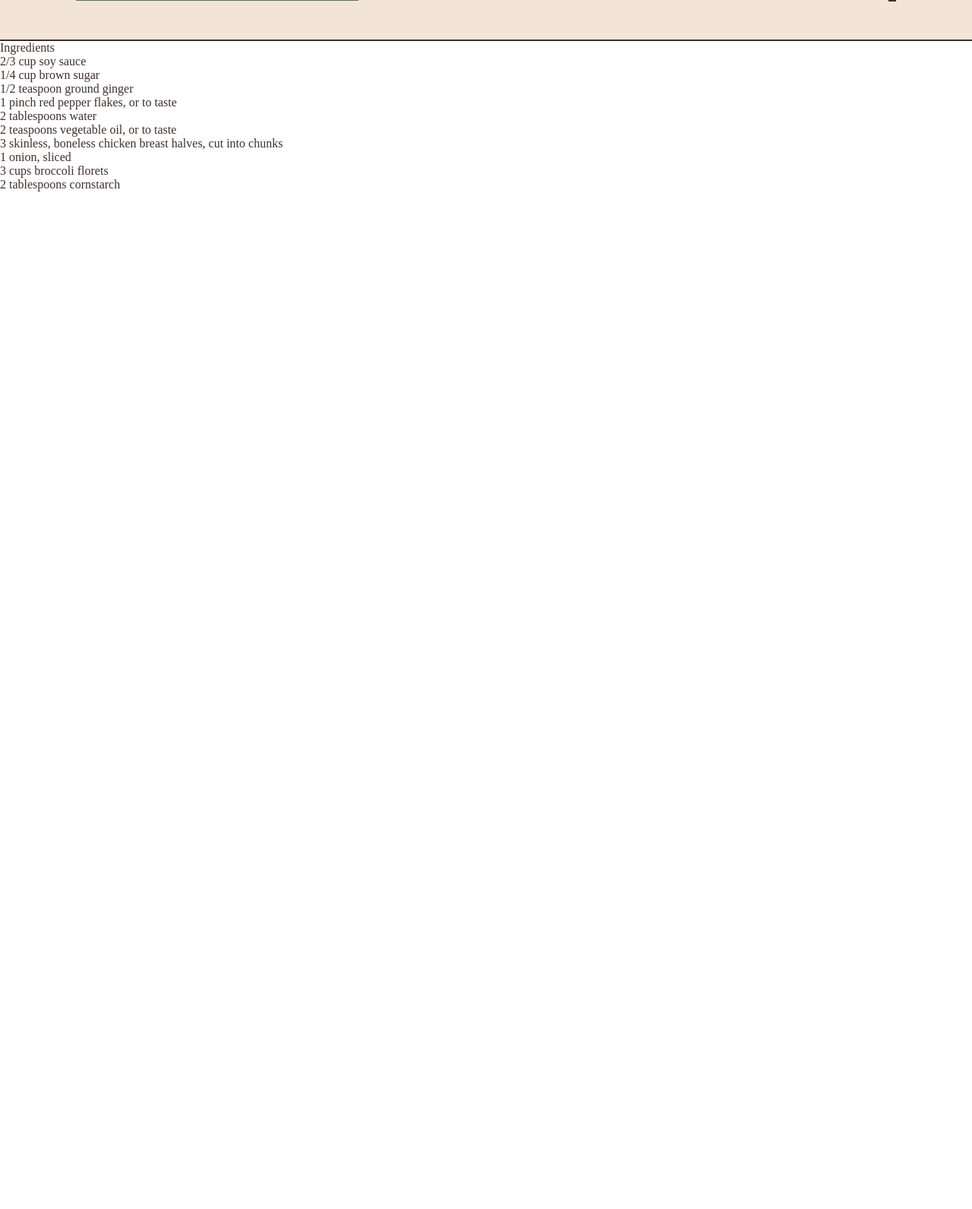
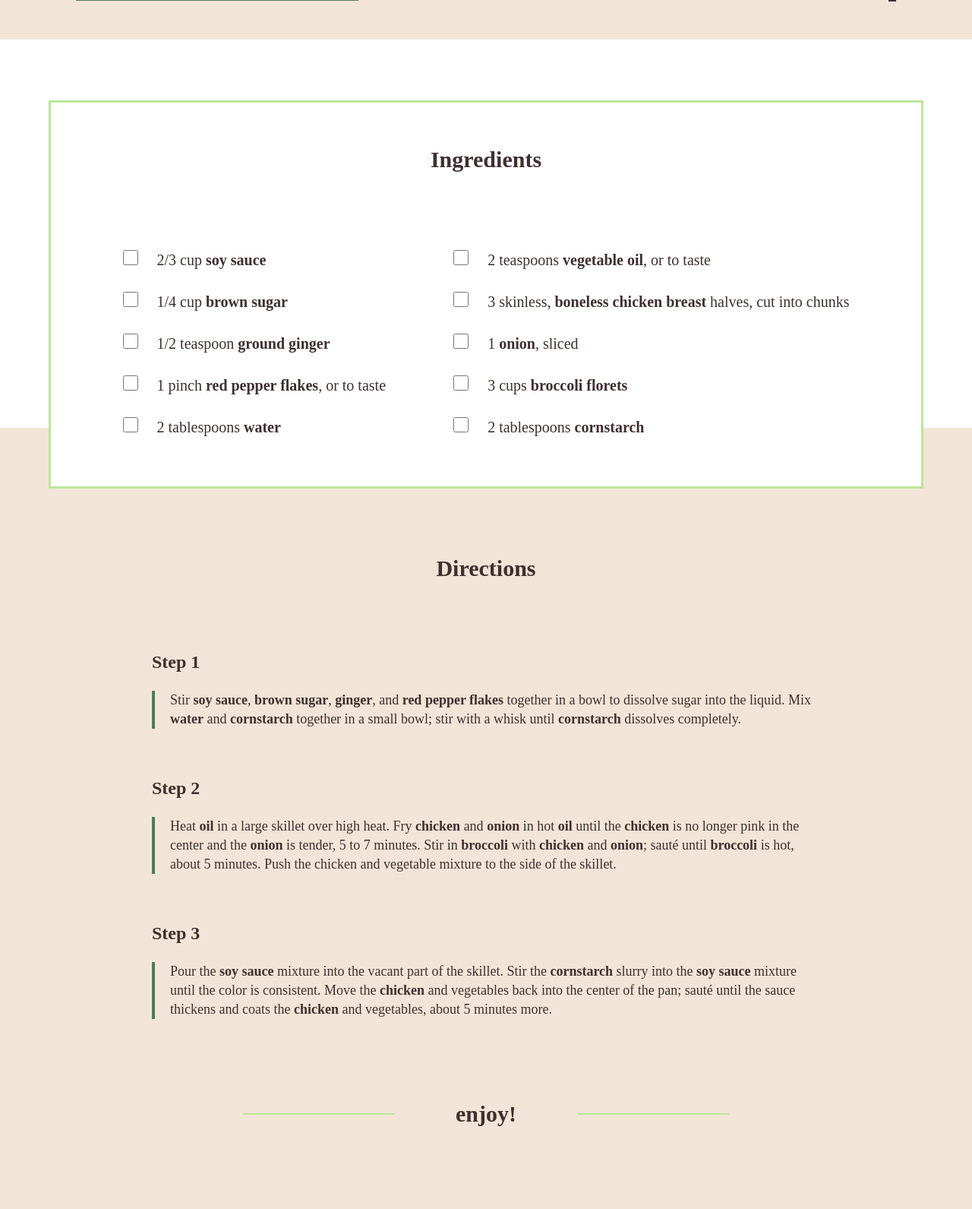
Before and after one commit to cleisen/idm232, a PHP site: page / in a window 1280 px wide. Shown: the part 673-2264 px from the top of the page at 76% size. Before the commit the page ends 925 px from the top, so only its background shows below. Run offline with PHP 8.4, Linux system fonts and the light colour scheme; some web fonts are replaced.

Commit message:
2nd half of page

```diff
--- a/final/index.php
+++ b/final/index.php
@@ -7,10 +7,12 @@
 
 <main>
     <section class="top">
+
         <div class="info__card">
             <div class="recipe__title">
             Broccoli and Chicken Stir-Fry
             </div>
+
             <div class="info">
                 <ul>
                     <li>Difficulty:
@@ -26,31 +28,99 @@
                 </ul>
             </div>
         </div>
+
         <div class="recipe__image">
             <img src="images/broccoli-and-chicken.png">
         </div>
+
     </section>
 
+
     <section class="ingredient__section">
+
         <div class="center__card">
             <div class="center__subtitle">
                 Ingredients
             </div>
+
             <div class="ingredients">
-                <ul>
-                    <li>2/3 cup <span>soy sauce</span></li>
-                    <li>1/4 cup <span>brown sugar</span></li>
-                    <li>1/2 teaspoon <span>ground ginger</span></li>
-                    <li>1 pinch <span>red pepper flakes,</span> or to taste</li>
-                    <li>2 tablespoons <span>water</span></li>
-                    <li>2 teaspoons <span>vegetable oil,</span> or to taste</li>
-                    <li>3 skinless, <span>boneless chicken breast</span> halves, cut into chunks</li>
-                    <li>1 <span>onion</span>, sliced</li>
-                    <li>3 cups <span>broccoli florets</span></li>
-                    <li>2 tablespoons <span>cornstarch</span></li>
-                </ul>
+                <div class="col__1 left">
+                    <li><input type = "checkbox" class="check"> 2/3 cup <span>soy sauce</span></li>
+                    <li><input type = "checkbox" class="check"> 1/4 cup <span>brown sugar</span></li>
+                    <li><input type = "checkbox" class="check"> 1/2 teaspoon <span>ground ginger</span></li>
+                    <li><input type = "checkbox" class="check"> 1 pinch <span>red pepper flakes</span>, or to taste</li>
+                    <li><input type = "checkbox" class="check"> 2 tablespoons <span>water</span></li>
+                </div>
+
+                <div class="col__1 right">
+                    <ul>
+                        <li><input type = "checkbox" class="check"> 2 teaspoons <span>vegetable oil</span>, or to taste</li>
+                        <li><input type = "checkbox" class="check"> 3 skinless, <span>boneless chicken breast</span> halves, cut into chunks</li>
+                        <li><input type = "checkbox" class="check"> 1 <span>onion</span>, sliced</li>
+                        <li><input type = "checkbox" class="check"> 3 cups <span>broccoli florets</span></li>
+                        <li><input type = "checkbox" class="check"> 2 tablespoons <span>cornstarch</span></li>
+                    </ul>
+                </div>
             </div>
         </div>
+
+    </section>
+
+    <section class="direction__section">
+
+        <div class="center__subtitle">
+            Directions
+        </div>
+
+        <div class="center__content">
+            <div class="step">
+                <div class="step__title">
+                    Step 1
+                </div>
+                <div class="directions">
+                Stir <span>soy sauce</span>, <span>brown sugar</span>, <span>ginger</span>, and
+                <span>red pepper flakes</span> together in a bowl to
+                dissolve sugar into the liquid. Mix <span>water</span>
+                and <span>cornstarch</span> together in a small bowl;
+                stir with a whisk until <span>cornstarch</span> dissolves completely.
+                </div>
+            </div>
+
+            <div class="step">
+                <div class="step__title">
+                    Step 2
+                </div>
+                <div class="directions">
+                Heat <span>oil</span> in a large skillet over high heat.
+                Fry <span>chicken</span> and <span>onion</span> in hot <span>oil</span> until the
+                <span>chicken</span> is no longer pink in the center and
+                the <span>onion</span> is tender, 5 to 7 minutes. Stir in
+                <span>broccoli</span> with <span>chicken</span> and <span>onion</span>; sauté until
+                <span>broccoli</span> is hot, about 5 minutes. Push the
+                chicken and vegetable mixture to the side of the skillet.
+                </div>
+            </div>
+
+            <div class="step">
+                <div class="step__title">
+                    Step 3
+                </div>
+                <div class="directions">
+                Pour the <span>soy sauce</span> mixture into the vacant
+                part of the skillet. Stir the <span>cornstarch</span>
+                slurry into the <span>soy sauce</span> mixture until
+                the color is consistent. Move the <span>chicken</span>
+                and vegetables back into the center of
+                the pan; sauté until the sauce thickens
+                and coats the <span>chicken</span> and vegetables, about 5 minutes more.
+                </div>
+            </div>
+        </div>
+
+        <div class="closing__phrase">
+            <hr><div class="center__subtitle enjoy">enjoy!</div><hr>
+        </div>
+
     </section>
 
 </main>
--- a/final/styles.css
+++ b/final/styles.css
@@ -61,9 +61,14 @@ h1{
 
 /* VVVV PAGE CONTENT VVVV */
 
+
+
+/* TOP INFO SECTION */
+
+
 .top{
     background-color: var(--background-color2);
-    border-bottom: 2px solid var(--text-color);
+    /* border-bottom: 2px solid var(--text-color); */
     padding: 50px 100px;
     display: flex;
     flex-direction: row;
@@ -134,3 +139,112 @@ h1{
     z-index: 4;
     margin-left: -40px;
 }
+
+
+
+/* INGREDIENTS SECTION */
+
+
+.ingredient__section{
+    display: flex;
+    justify-content: center;
+    align-content: center;
+}
+
+.center__card{
+    width: 90%;
+    height: auto;
+    margin-top: 80px;
+    border: 3px solid var(--light-color);
+    padding: 50px;
+    background-color: var(--background-color);
+}
+
+.center__subtitle{
+    text-align: center;
+    font-family: var(--font-1);
+    font-weight: 700;
+    font-size: 30px;
+    line-height: 50px;
+    padding-bottom: 80px;
+}
+
+.ingredients{
+    display: flex;
+    flex-direction: row;
+    flex-wrap: wrap;
+    justify-content: space-around;
+}
+
+.check{
+    height: 20px;
+    width: 20px;
+    margin-right: 20px;
+    accent-color: var(--dark-color);
+}
+
+.ingredients li{
+    list-style: none;
+    font-size: 20px;
+    line-height: 55px;
+}
+
+.ingredients span{
+    font-weight: 600;
+}
+
+
+
+/* INGREDIENTS SECTION */
+
+
+.direction__section{
+    background-color: var(--background-color2);
+    padding: 160px 0 80px 0;
+    margin-top: -80px;
+}
+
+.center__content{
+    margin: 0 200px;
+}
+
+.step{
+    margin-bottom: 60px;
+}
+
+.step__title{
+    font-family: var(--font-1);
+    font-size: 24px;
+    font-weight: 600;
+    line-height: 36px;
+    margin-bottom: 20px;
+}
+
+.directions{
+    font-size: 18px;
+    line-height: 25px;
+    padding-left: 20px;
+    border-left: 4px solid var(--dark-color);
+}
+
+.directions span{
+    font-weight: 600;
+}
+
+.closing__phrase{
+    display: flex;
+    flex-direction: row;
+    justify-content: center;
+    margin: 100px 0 20px 0;
+}
+
+hr{
+    width: 200px;
+    height: 2px;
+    border-top: 2px solid var(--light-color);
+    margin: auto 80px;
+}
+
+.enjoy{
+    padding: 0;
+}
```
